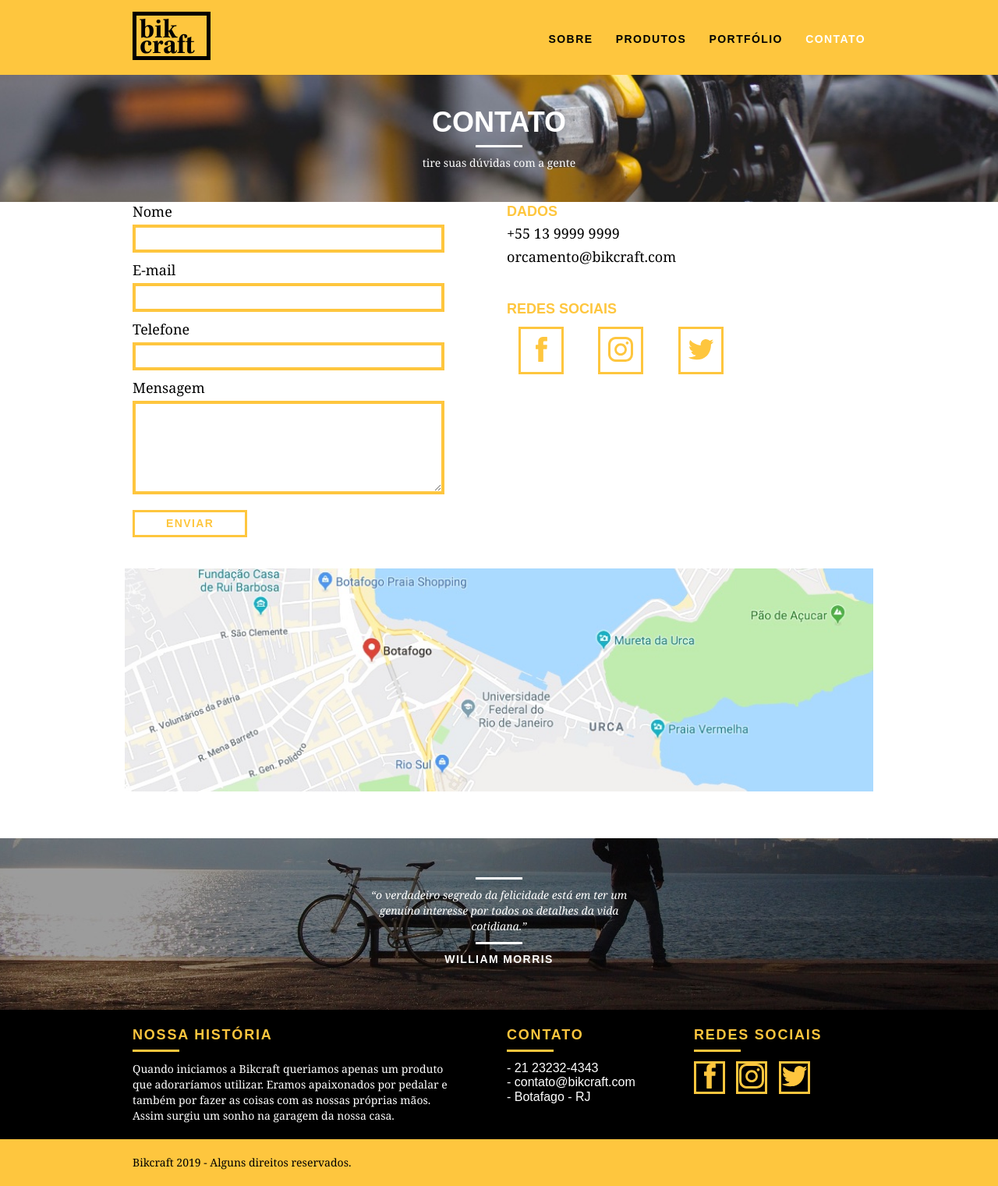
After one commit to lincoolngomes/Bikcraft, a PHP site: page /contato.html in a window 1280 px wide. The commit adds this page. Shown: the whole page at 78% size. Run offline with PHP 8.4, Linux system fonts and the light colour scheme.

Commit message:
add contato page

```diff
--- /dev/null
+++ b/contato.html
@@ -0,0 +1,127 @@
+<!DOCTYPE html>
+<html lang="pt-br">
+
+<head>
+	<meta charset="utf-8">
+	<title>Bikcraft - Contato</title>
+	<link rel="stylesheet" href="css/normalize.css">
+	<link rel="stylesheet" href="css/reset.css">
+	<link rel="stylesheet" href="css/grid.css">
+	<link rel="stylesheet" href="css/style.css">
+	<link rel="stylesheet" href="css/contato.css">
+</head>
+
+<body>
+
+	<header class="header">
+		<div class="container">
+			<a href="index.html" class="grid-4">
+				<img src="img/bikcraft.svg" alt="Bikcraft">
+			</a>
+			<nav class="grid-12 header_menu">
+				<ul>
+					<li><a href="sobre.html">Sobre</a></li>
+					<li><a href="produtos.html">Produtos</a></li>
+					<li><a href="portfolio.html">Portfólio</a></li>
+					<li><a href="contato.html" class="menu_selecionado">Contato</a></li>
+				</ul>
+			</nav>
+		</div>
+	</header>
+
+	<section class="interna_contato introducao-interna ">
+		<div class="container">
+			<h1>Contato</h1>
+			<p>tire suas dúvidas com a gente
+			</p>
+		</div>
+	</section>
+
+
+	<section class="contato">
+		<div class="container">
+			<form id="form_orcamento" class="form grid-8">
+				<label for="nome">Nome</label>
+				<input type="text" id="nome">
+				<label for="email">E-mail</label>
+				<input type="email" id="email">
+				<label for="telefone">Telefone</label>
+				<input type="text" id="telefone">
+				<label for="mensagem">Mensagem</label>
+				<textarea id="mensagem"></textarea>
+				<button type="submit" class="btn ">Enviar</button>
+			</form>
+			<div class="orcamento_dados grid-8">
+				<h3>Dados</h3>
+				<span>+55 13 9999 9999</span>
+				<span class="dados_email">orcamento@bikcraft.com</span>
+				<div class="contato_redes">
+					<h3>Redes Sociais</h3>
+					<ul>
+						<li><a href="http://facebook.com" target="_blank"><img src="img/redes-sociais/facebook.svg"></a></li>
+						<li><a href="http://instagram.com" target="_blank"><img src="img/redes-sociais/instagram.svg"></a></li>
+						<li><a href="http://twitter.com" target="_blank"><img src="img/redes-sociais/twitter.svg"></a></li>
+					</ul>
+
+				</div>
+			</div>
+		</div>
+	</section>
+
+	<section>
+		<div class="container contato_mapa">
+			<a href="#">
+				<img src="img/endereco-bikcraft.jpg" alt="Bikcraft Endereço">
+			</a>
+
+		</div>
+	</section>
+
+
+	<section class="quebra">
+		<blockquote class="quote-externo container">
+			<p>“o verdadeiro segredo da felicidade está em ter um genuíno interesse por todos os detalhes da vida cotidiana.”</p>
+			<cite>WILLIAM MORRIS</cite>
+		</blockquote>
+	</section>
+
+	<footer>
+		<div class="footer">
+			<div class="container">
+
+				<div class="grid-8 footer_historia">
+					<h3>Nossa História</h3>
+					<p>Quando iniciamos a Bikcraft queriamos apenas um produto que adoraríamos utilizar. Eramos apaixonados por pedalar e também por fazer as coisas com as nossas próprias mãos. Assim surgiu um sonho na garagem da nossa casa.</p>
+				</div>
+
+				<div class="grid-4 footer_contato">
+					<h3>Contato</h3>
+					<ul>
+						<li>- 21 23232-4343</li>
+						<li>- contato@bikcraft.com</li>
+						<li>- Botafago - RJ</li>
+					</ul>
+				</div>
+
+				<div class="grid-4 footer_redes">
+					<h3>Redes sociais</h3>
+					<ul>
+						<li><a href="http://facebook.com" target="_blank"><img src="img/redes-sociais/facebook.svg"></a></li>
+						<li><a href="http://instagram.com" target="_blank"><img src="img/redes-sociais/instagram.svg"></a></li>
+						<li><a href="http://twitter.com" target="_blank"><img src="img/redes-sociais/twitter.svg"></a></li>
+					</ul>
+				</div>
+
+			</div>
+		</div>
+
+		<div class="copy">
+			<div class="container">
+				<p class="grid-16">Bikcraft 2019 - Alguns direitos reservados.</p>
+			</div>
+		</div>
+	</footer>
+
+</body>
+
+</html>
--- /dev/null
+++ b/css/contato.css
@@ -0,0 +1,196 @@
+/* Estilos gerais */
+
+.interna_contato {
+  width: 100%;
+  background: url("../img/bg-produtos.jpg") no-repeat center;
+  background-size: cover;
+  margin: auto;
+  padding: 40px;
+}
+
+.produto_item {
+  padding-top: 60px;
+}
+
+.produto_item h2 {
+  font-size: 36px;
+  text-transform: uppercase;
+  color: white;
+  letter-spacing: 0.1em;
+  font-weight: bold;
+  position: relative;
+  top: -180px;
+  text-align: center;
+  margin-bottom: -60px;
+}
+
+.produto_item h2::after,
+.produto_item h2::before {
+  content: "";
+  display: block;
+  width: 60px;
+  height: 3px;
+  background: white;
+  margin: 6px auto 8px auto;
+}
+
+.produto_icone {
+  background: black;
+  text-align: center;
+  padding: 70px 0;
+}
+
+.produto_icone img {
+  margin: 0 auto;
+}
+
+.produto_info {
+  background: black;
+}
+
+.produto_info p {
+  color: white;
+  font-size: 18px;
+  line-height: 25px;
+  height: 180px;
+  padding: 20px 40px;
+}
+
+.produto_info ul li {
+  background: #fec63e;
+  text-transform: uppercase;
+  font-size: 18px;
+  line-height: 20px;
+  font-weight: bold;
+  float: left;
+  width: 229px;
+  height: 49px;
+  text-align: center;
+  padding-top: 16px;
+}
+
+.produto_info ul li:nth-child(1),
+.produto_info ul li:nth-child(2) {
+  margin-bottom: 2px;
+}
+
+.produto_info ul li:nth-child(even) {
+  margin-left: 2px;
+}
+
+/*Orçamento*/
+
+.orcamento {
+  background: white;
+  width: 100%;
+  margin-top: 60px;
+  padding: 40px 0;
+}
+
+.orcamento h2 {
+  color: #fec63e;
+}
+
+.orcamento h2::after {
+  background: #fec63e;
+}
+
+.form {
+  padding-right: 60px;
+}
+
+.form label {
+  display: block;
+  color: black;
+  font-family: Georgia, "Times New Roman", Times, serif;
+  font-size: 18px;
+  line-height: 25px;
+  margin-bottom: 4px;
+}
+
+.form input {
+  display: block;
+  width: 100%;
+  border: 4px solid #fec63e;
+  background: none;
+  color: white;
+  padding: 5px 10px;
+  margin-bottom: 10px;
+}
+
+.form textarea {
+  display: block;
+  width: 100%;
+  height: 120px;
+  border: 4px solid #fec63e;
+  background: none;
+  color: white;
+  padding: 5px 10px;
+  margin-bottom: 20px;
+}
+
+.form button {
+  padding: 7px 40px;
+  background: none;
+}
+
+.orcamento_dados {
+  color: #fff;
+}
+
+.orcamento_dados h3 {
+  font-size: 18px;
+  line-height: 25px;
+  text-transform: uppercase;
+  color: #fec63e;
+  font-weight: bold;
+}
+
+.orcamento_dados span {
+  display: block;
+  font-size: 18px;
+  line-height: 30px;
+  font-family: Georgia, "Times New Roman", serif;
+}
+
+.dados_email {
+  margin-bottom: 40px;
+}
+
+.orcamento_dados {
+  color: black;
+}
+
+.orcamento_dados ul {
+  padding-right: 60px;
+}
+
+.orcamento_dados ul li {
+  font-family: Georgia, "Times New Roman", serif;
+  font-size: 14px;
+  padding: 10px 15px;
+}
+
+.orcamento_dados p {
+  margin: 8px 0;
+  font-weight: bold;
+}
+
+.contato {
+  padding-bottom: 40px;
+}
+
+.contato_redes ul li {
+  display: inline-block;
+  margin-right: 10px;
+}
+
+.contato_redes ul li a {
+  border: 3px solid #fec63e;
+  display: block;
+  padding: 10px;
+}
+
+.contato_redes ul li a:hover {
+  border-color: black;
+}
--- a/css/style.css
+++ b/css/style.css
@@ -367,3 +367,12 @@ h3,
   background: #fec63e;
   padding: 20px 0;
 }
+
+.contato_mapa {
+  padding-bottom: 60px;
+}
+
+.contato_mapa img {
+  width: 100%;
+  display: block;
+}
```
